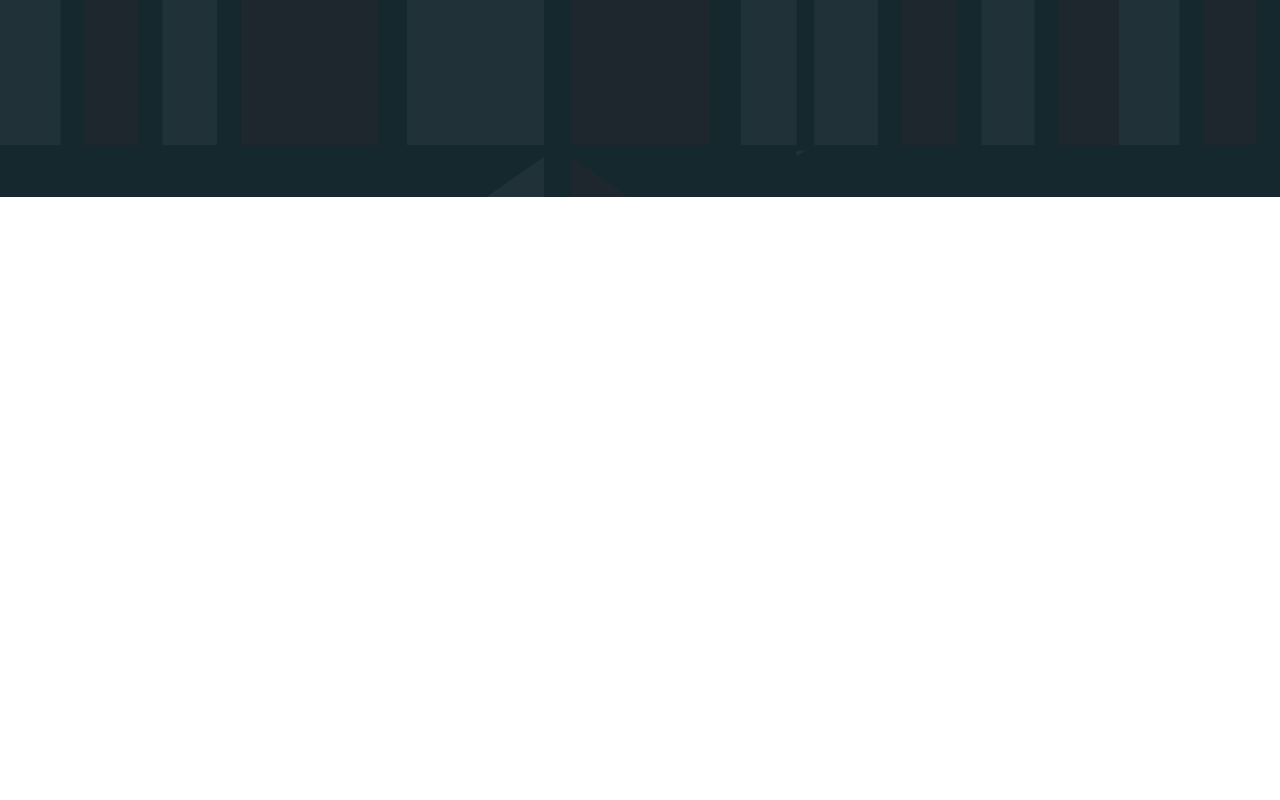
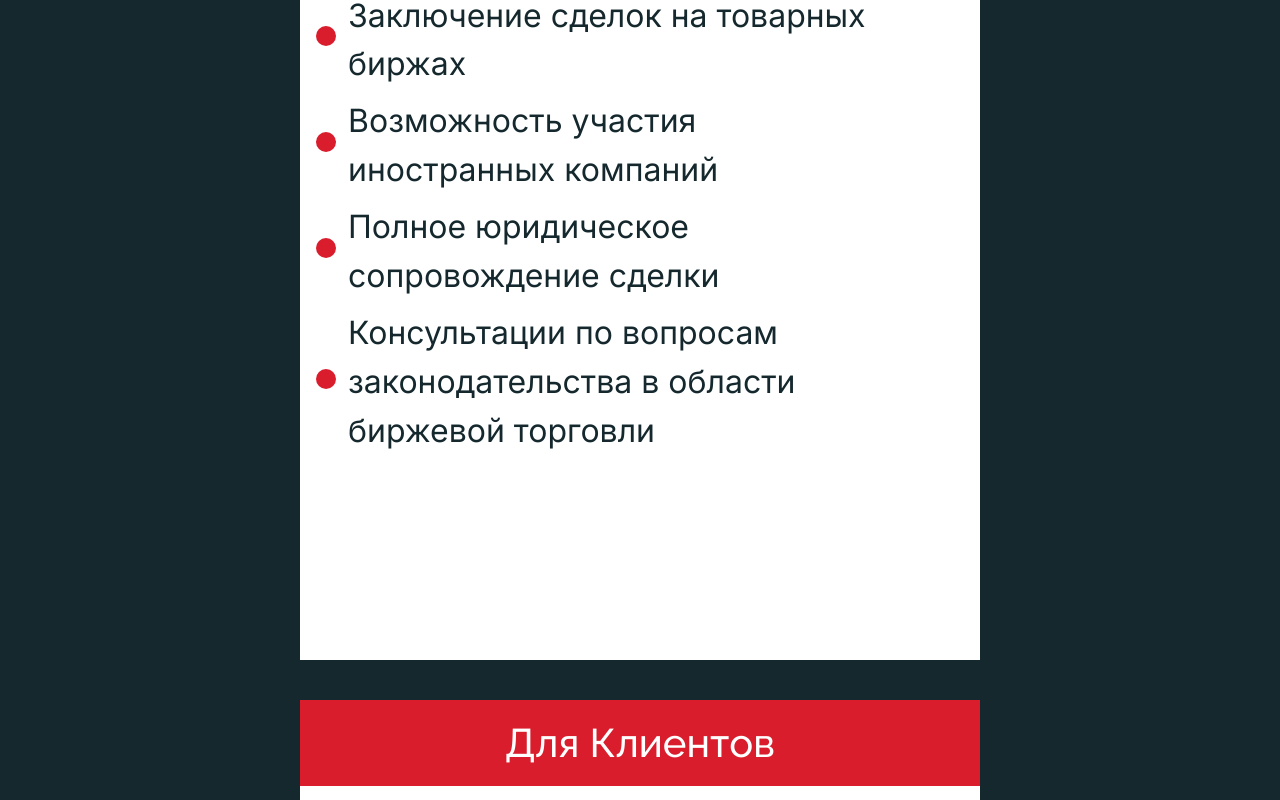
Before and after one commit to TomBebrov1ch/city-broker, a React (Vite) app: page /home in a window 1280 px wide. Shown: the part 4940-5740 px from the top of the page. Before the commit the page ends 5137 px from the top, so only its background shows below. Built offline with nearby package versions, Linux system fonts and the light colour scheme.

Commit message:
Version 1.0.5

```diff
--- /dev/null
+++ b/src/entities/ServiceCard/ui/index.tsx
@@ -0,0 +1,42 @@
+import React from "react";
+
+import styles from "./styles.module.scss";
+
+interface ServiceText {
+  service: string;
+}
+
+interface ServiceCardProps {
+  heading: string;
+  marginTop: string;
+  services: ServiceText[];
+}
+
+export const ServiceCard: React.FC<ServiceCardProps> = ({
+  heading,
+  marginTop,
+  services,
+}) => {
+  return (
+    <div className={`${styles.service_card} ${marginTop}`}>
+      <span className={styles.service_card__upper}>{heading}</span>
+      <div className={styles.service_card__services}>
+        <ol className={styles.service_card__services__list}>
+          {services.map((service, index) => (
+            <div className="flex items-center">
+              <span
+                className={styles.service_card__services__list__circle}
+              ></span>
+              <li
+                key={index}
+                className={styles.service_card__services__list__element}
+              >
+                {service.service}
+              </li>
+            </div>
+          ))}
+        </ol>
+      </div>
+    </div>
+  );
+};
--- /dev/null
+++ b/src/entities/ServiceCard/ui/styles.module.scss
@@ -0,0 +1,55 @@
+.service_card {
+  width: clamp(170px, 79.43759999999999vw, 680px);
+  height: clamp(225px, 105.13799999999999vw, 900px);
+  display: flex;
+  flex-direction: column;
+  @apply bg-custom-white;
+
+  &__upper {
+    width: 100%;
+    display: flex;
+    align-items: center;
+    justify-content: center;
+    color: #fff;
+    text-align: center;
+    font-family: Raleway;
+    font-size: clamp(10px, 4.6728vw, 40px);
+    font-style: normal;
+    font-weight: 500;
+    line-height: 153%;
+    @apply bg-custom-red;
+    @apply pt-3;
+    @apply pb-3;
+  }
+
+  &__services {
+    display: flex;
+    flex-direction: column;
+    align-items: flex-start;
+
+    &__list {
+      list-style: none;
+      @apply mt-8;
+      &__circle {
+        width: clamp(5px, 2.3364vw, 20px);
+        height: clamp(5px, 2.3364vw, 20px);
+        border-radius: clamp(5px, 2.3364vw, 20px);
+        @apply bg-custom-red;
+        @apply ml-4;
+        @apply mr-3;
+      }
+
+      &__element {
+        width: 82%;
+        font-family: Inter;
+        font-size: clamp(8px, 3.73824vw, 32px);
+        font-style: normal;
+        font-weight: 400;
+        list-style: none;
+        line-height: 153%;
+        @apply text-custom-black;
+        @apply mt-2;
+      }
+    }
+  }
+}
--- a/src/features/Header/index.tsx
+++ b/src/features/Header/index.tsx
@@ -1,4 +1,3 @@
-import React from "react";
 import Hamburger from "hamburger-react";
 
 import logo from "@assets/logo.svg";
--- a/src/widgets/ServicesScreen/index.tsx
+++ b/src/widgets/ServicesScreen/index.tsx
@@ -1,12 +1,22 @@
 import { Separator } from "@entities/Separator/ui";
+import { ServiceCard } from "@entities/ServiceCard/ui";
 
 import styles from "./styles.module.scss";
 
+const firstCardData = [
+  { service: "Представление ваших интересов на рынке" },
+  { service: "Заключение сделок на товарных биржах" },
+  { service: "Возможность участия иностранных компаний" },
+  { service: "Полное юридическое сопровождение сделки" },
+  {
+    service:
+      "Консультации по вопросам законодательства в области биржевой торговли",
+  },
+];
+
 export const ServicesScreen = () => {
   return (
-    <div
-      className={`${styles.bg_image} w-full h-[100vh] bg-custom-black m-auto mt-16`}
-    >
+    <div className={`${styles.bg_image} w-full  bg-custom-black m-auto mt-16`}>
       <section className="container m-auto pt-10">
         <Separator text="Услуги" />
         <h3 className={styles.heading}>Наши Услуги</h3>
@@ -14,6 +24,21 @@ export const ServicesScreen = () => {
           Компания «CITY BROKER», предоставляет широкий спектр услуг в
           брокерской деятельности.
         </p>
+        <ServiceCard
+          heading="Для Клиентов"
+          marginTop="mt-10"
+          services={firstCardData}
+        />
+        <ServiceCard
+          heading="Для Клиентов"
+          marginTop="mt-10"
+          services={firstCardData}
+        />
+        <ServiceCard
+          heading="Для Клиентов"
+          marginTop="mt-10"
+          services={firstCardData}
+        />
       </section>
     </div>
   );
--- a/src/widgets/ServicesScreen/styles.module.scss
+++ b/src/widgets/ServicesScreen/styles.module.scss
@@ -10,5 +10,7 @@
 }
 
 .bg_image {
-  background-image: url("../../assets/logo_bg.png");
+  background-image: url("../../assets/logo_bg_mob.png");
+  background-repeat: no-repeat;
+  background-position: bottom;
 }
```
Also changed, not shown: src/assets/logo_bg_mob.png (added).
